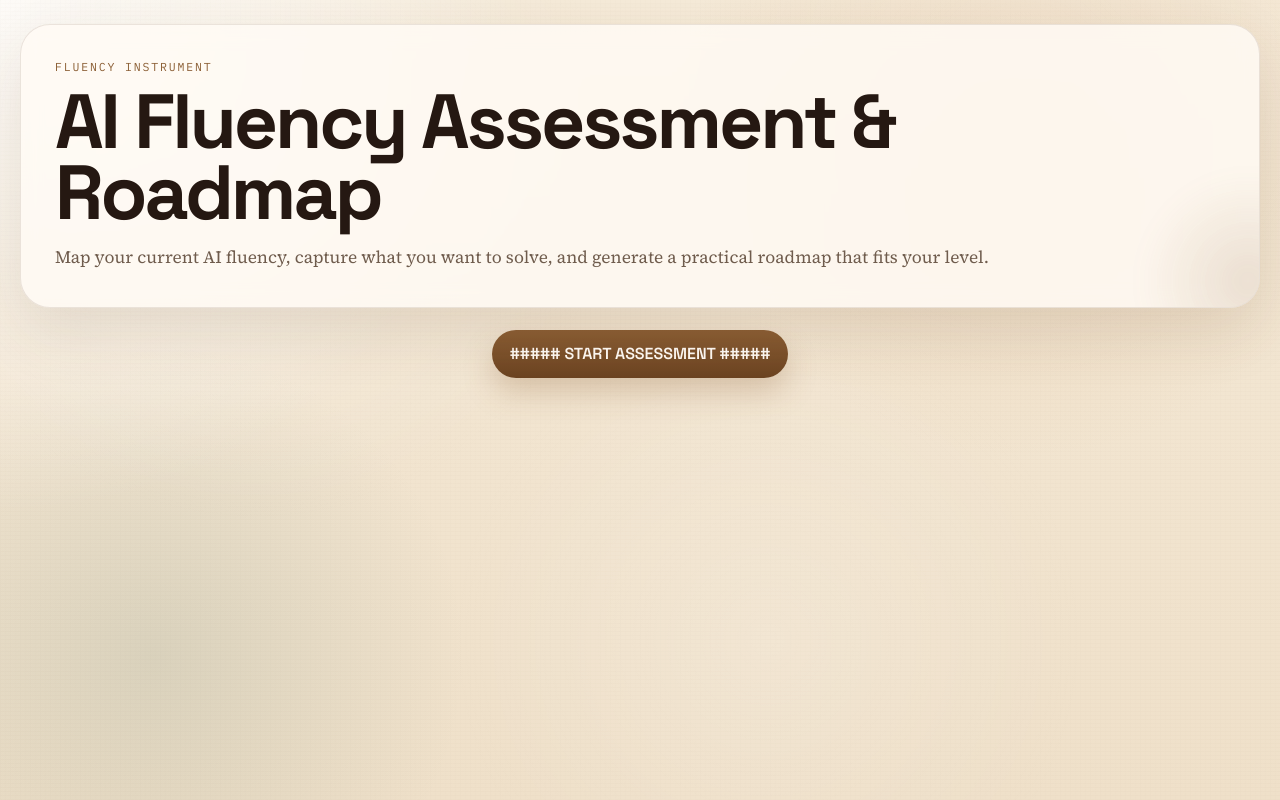
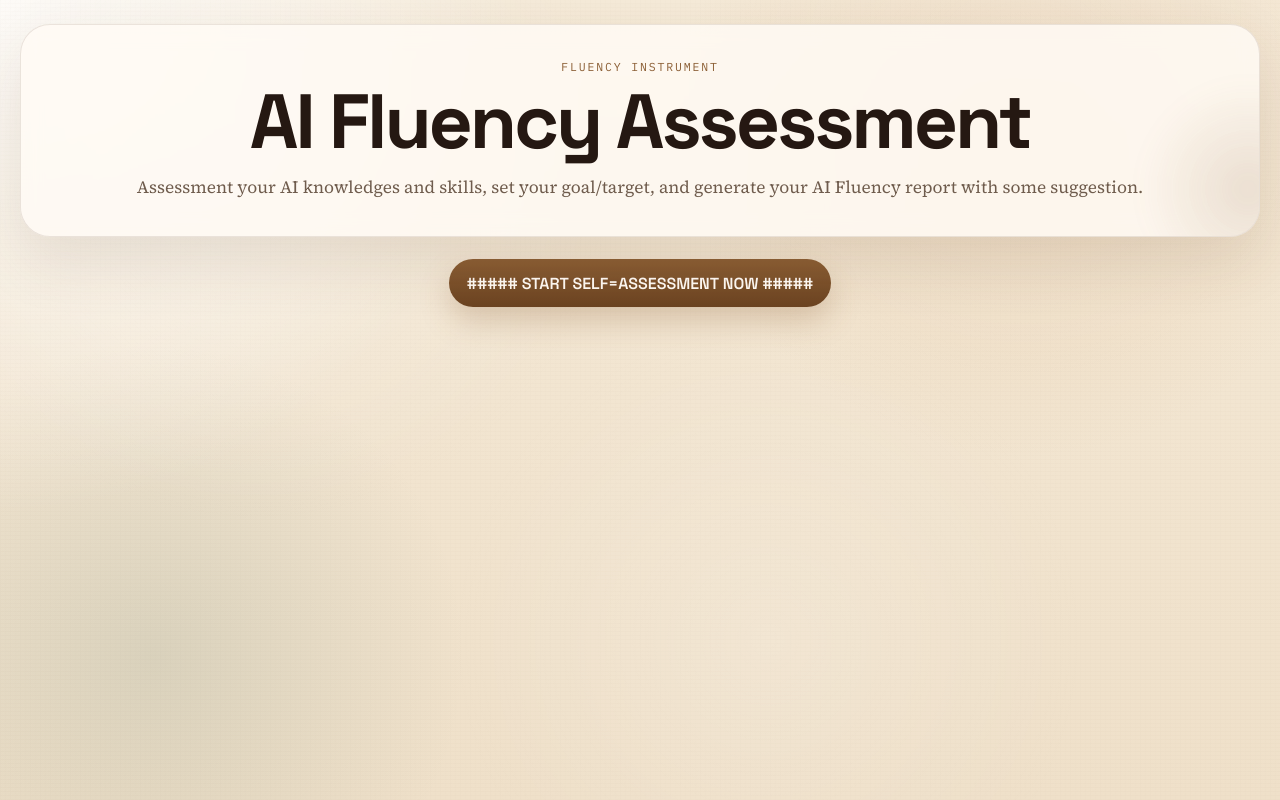
Before and after one commit to mi2023malaysia-code/aimap, a plain HTML site: page index.html in a window 1280 px wide. Drawn offline with Linux system fonts and the light colour scheme.

Commit message:
Update page 1 copy

```diff
--- a/index.html
+++ b/index.html
@@ -14,7 +14,7 @@
       href="https://fonts.googleapis.com/css2?family=IBM+Plex+Mono:wght@400;500;600&family=Source+Serif+4:opsz,wght@8..60,400;8..60,500;8..60,600&family=Space+Grotesk:wght@400;500;600;700&display=swap"
       rel="stylesheet"
     />
-    <link rel="stylesheet" href="styles.css?v=20260724-12" />
+    <link rel="stylesheet" href="styles.css?v=20260724-14" />
   </head>
   <body data-page-state="intro">
     <div class="paper-texture" aria-hidden="true"></div>
@@ -22,10 +22,10 @@
       <header class="hero">
         <section class="hero-copy panel">
           <p class="eyebrow">Fluency Instrument</p>
-          <h1>AI Fluency Assessment &amp; Roadmap</h1>
+          <h1>AI Fluency Assessment</h1>
           <p class="lede">
-            Map your current AI fluency, capture what you want to solve, and
-            generate a practical roadmap that fits your level.
+            Assessment your AI knowledges and skills, set your goal/target,
+            and generate your AI Fluency report with some suggestion.
           </p>
         </section>
 
@@ -69,9 +69,9 @@
           type="button"
           class="primary-btn hero-start"
           data-action="start-assessment"
-          aria-label="Start assessment"
+          aria-label="Start self-assessment now"
         >
-          ##### START ASSESSMENT #####
+          ##### START SELF=ASSESSMENT NOW #####
         </button>
       </div>
 
@@ -101,7 +101,7 @@
               Back
             </button>
             <button type="submit" class="primary-btn" data-action="next">
-              ##### START ASSESSMENT #####
+              ##### START SELF=ASSESSMENT NOW #####
             </button>
           </div>
         </form>
--- a/styles.css
+++ b/styles.css
@@ -133,6 +133,7 @@ body:not([data-page-state="intro"]) .hero-cta {
 .hero-copy {
   padding: 34px;
   position: relative;
+  text-align: center;
 }
 
 .hero-copy::after {
```
Also changed, not shown: 1 other file.
